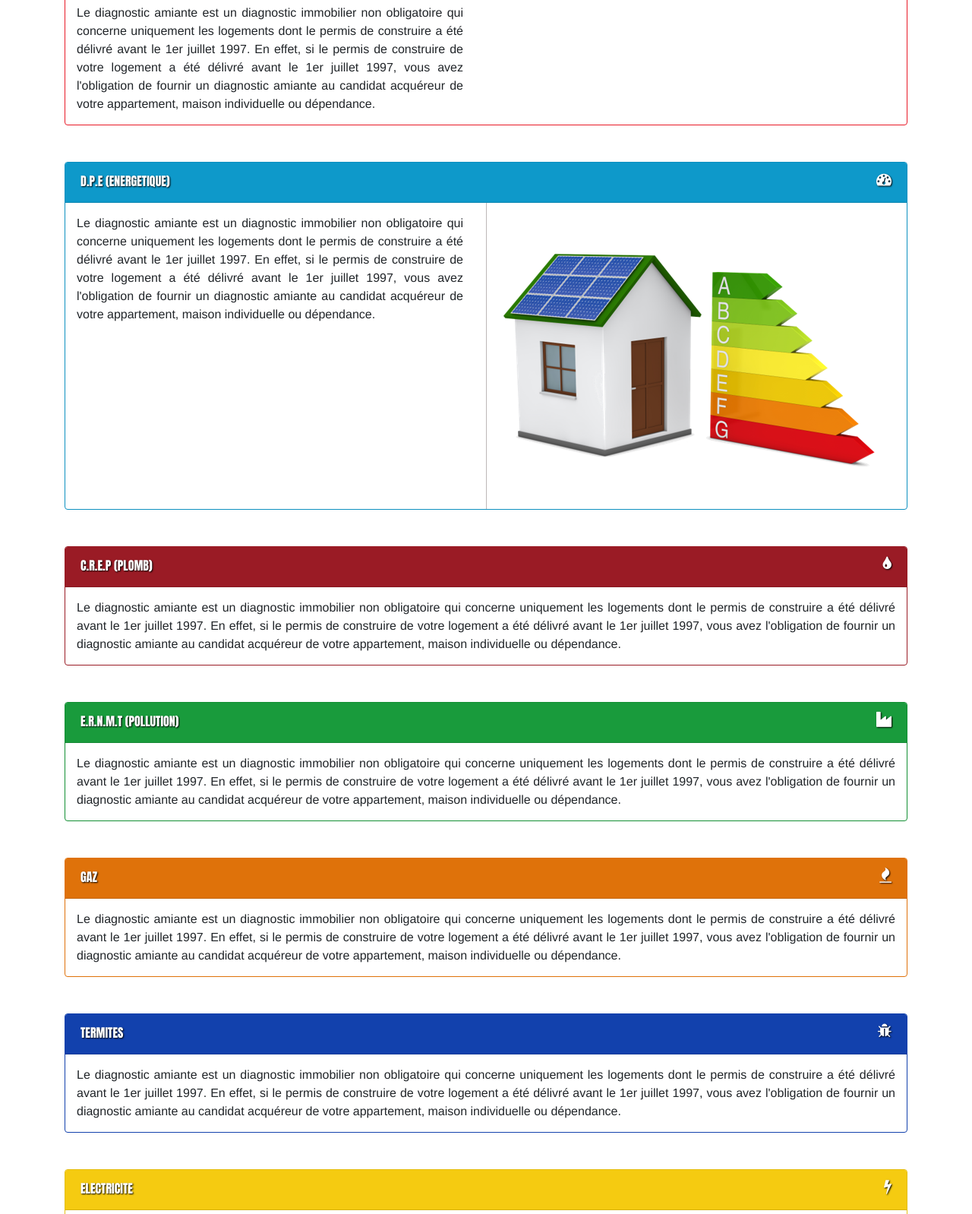
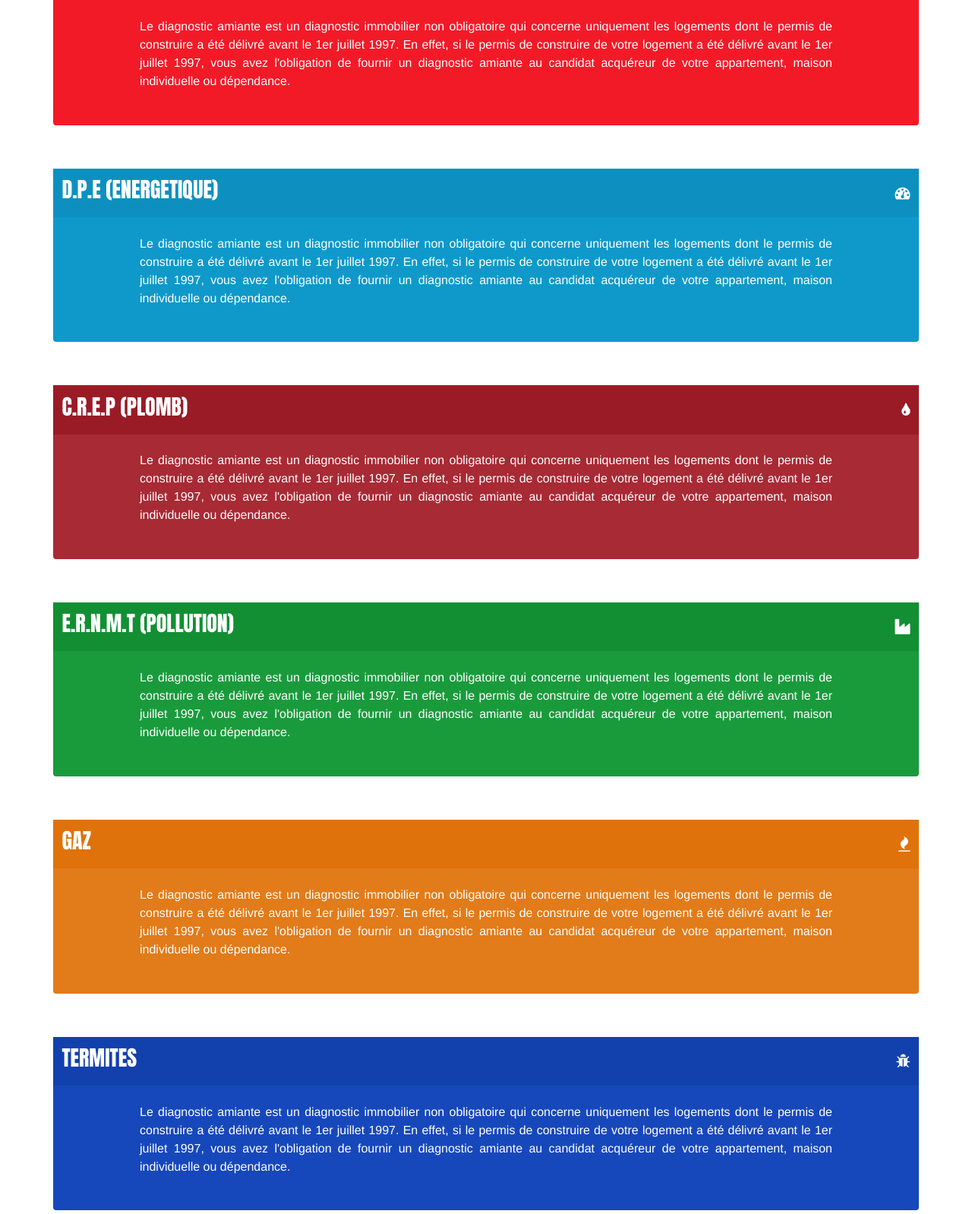
Before and after one commit to MrzAtn/CromDiag, a plain HTML site: page diags.html in a window 1280 px wide. Shown: the part 539-2137 px from the top of the page at 76% size. Drawn offline with nearby package versions, Linux system fonts and the light colour scheme.

Commit message:
button partenaire + cards form dans diags

```diff
--- a/css/style.css
+++ b/css/style.css
@@ -396,7 +396,7 @@ section {
 }
 
 
-/* intro */
+/* DIAGNOSTICS */
 
 .intro {
     display: flex;
@@ -404,19 +404,82 @@ section {
     align-items: center;
 }
 
-.intro img {
-    border-bottom: 3px #000000 inset;
+/* DIAGNOSTICS CARD STYLE */
+.diag_item {
+    position: relative;
+    width: 100%;
+    border-radius: 0.25rem;
+    margin-bottom: 5%;
+}
+
+.diag_card_header {
+    display: flex;
+    justify-content: space-between;
+    align-items: center;
+    font: 1.1em Impact;
+    color: #fff;
+    padding: 1%;
+}
+
+.diag_card_body {
+    margin-top: 2%;
+    margin-left: 10%;
+    margin-right: 10%;
+}
+
+.diag_card_text {
+    text-align: justify;
+    color: #fff;
+    line-height: 1.5;
+    padding-bottom: 5%;
 }
 /* ################ Presentation ################ */
 
-.nous p{
-    text: justify;
+.nous {
+    text-align: justify;
 }
 
 h2 {
     font-family: 'Helvetica', sans-serif;
     font-size: 1.5em;
     color: #343b3f;
+}
+
+.btn_orpi, .btn_nesten, .btn_mdiag {
+    padding: 3%;
+    border: 1px solid #343b3f;
+    border-radius: 0.25rem;
+    text-decoration: none;
+    background: #FFF;
+    color: #343b3f;
+    transition-property: background;
+    transition-duration: .5s;
+    position: relative;
+    margin: auto;
+}
+
+.btn_orpi:hover {
+    text-decoration: none;
+    background: #d7182a;
+    color: #343b3f;
+}
+
+.btn_nesten:hover {
+    text-decoration: none;
+    background: #00afbe;
+    color: #343b3f;
+}
+
+.btn_mdiag:hover {
+    text-decoration: none;
+    background: #f7f7f7;
+    color: #343b3f;
+}
+
+.partenairesConteneur{
+    display: flex;
+    flex-direction: column;
+    align-items: center;
 }
 
 
--- a/css/style_form.css
+++ b/css/style_form.css
@@ -27,10 +27,6 @@
     border: solid 1.7px #59ac75;
     height: 30px;
     font-family: 'Helvetica';
-}
-
-.element_form input:active, input::selection {
-    outline-color: #59ac75;
 }
 
 .element_form textarea {
--- a/diags.html
+++ b/diags.html
@@ -78,111 +78,84 @@
 			<!-- Les diagnostique de CromDiag -->
 			<section class="container">
 				<h1 class="title">Notre savoir faire</h1>
-				<div class="col-md-12 col-lg-12 col-xs-12 col-sm-12" id="mca">
-					<div class="card mb-5" style="border-color: #e91927;">
-						<div class="card-header" style="padding-bottom: 0%; background-color: #E21421;">
-							<p>M.C.A (AMIANTE)<i class="fa fa-font" style="font-size:20px; float:right;"></i></p>
+				<div class="diag_item" id="mca" style="background-color: #f31a28;">
+					<div class="diag_card_header" style="background-color: #e91927;">
+						<h3>M.C.A (AMIANTE)</h3><i class="fa fa-font" style="font-size:20px; float:right;"></i>
 					</div>
-						<div class="row">
-							<div class="descriptDiag col-md-6 col-lg-6 col-xs-12 col-sm-12">
-								<p class="card-text" style="margin: 15px;">
-									Le diagnostic amiante est un diagnostic immobilier non obligatoire qui concerne uniquement les logements dont le permis de construire a été délivré avant le 1er juillet 1997.
+					<div class="diag_card_body">
+						<p class="diag_card_text">Le diagnostic amiante est un diagnostic immobilier non obligatoire qui concerne uniquement les logements dont le permis de construire a été délivré avant le 1er juillet 1997.
 							En effet, si le permis de construire de votre logement a été délivré avant le 1er juillet 1997, vous avez l'obligation de fournir un diagnostic amiante au candidat acquéreur
-									de votre appartement, maison individuelle ou dépendance.
-								</p>
+							de votre appartement, maison individuelle ou dépendance. </p>
 					</div>
 				</div>
+				<div class="diag_item" id="dpe" style="background-color: #0E99CA;">
+					<div class="diag_card_header" style="background-color: #0d90c0;">
+						<h3>D.P.E (ENERGETIQUE)</h3><i class="fa fa-dashboard" style="font-size:20px; float:right;"></i>
+					</div>
+					<div class="diag_card_body">
+						<p class="diag_card_text">Le diagnostic amiante est un diagnostic immobilier non obligatoire qui concerne uniquement les logements dont le permis de construire a été délivré avant le 1er juillet 1997.
+							En effet, si le permis de construire de votre logement a été délivré avant le 1er juillet 1997, vous avez l'obligation de fournir un diagnostic amiante au candidat acquéreur
+							de votre appartement, maison individuelle ou dépendance.</p>
 					</div>
 				</div>
-				<div class="col-md-12 col-lg-12 col-xs-12 col-sm-12" id="dpe">
-					<div class="card mb-5" style="border-color: #0d90c0;">
-						<div class="card-header" style="padding-bottom: 0%; background-color: #0E99CA;">
-							<p>D.P.E (ENERGETIQUE)<i class="fa fa-dashboard" style="font-size:20px; float:right;"></i></p>
+				<div class="diag_item" id="crep" style="background-color: #a72a34;">
+					<div class="diag_card_header" style="background-color: #9A1B25;">
+						<h3>C.R.E.P (PLOMB)</h3><i class="fa fa-tint" style="font-size:20px; float:right;"></i>
 					</div>
-						<div class="row">
-							<div class="descriptDiag col-md-12 col-lg-6 col-xs-12 col-sm-12">
-								<p class="card-text" style="margin: 15px;">
-									Le diagnostic amiante est un diagnostic immobilier non obligatoire qui concerne uniquement les logements dont le permis de construire a été délivré avant le 1er juillet 1997.
+					<div class="diag_card_body">
+						<p class="diag_card_text">Le diagnostic amiante est un diagnostic immobilier non obligatoire qui concerne uniquement les logements dont le permis de construire a été délivré avant le 1er juillet 1997.
 							En effet, si le permis de construire de votre logement a été délivré avant le 1er juillet 1997, vous avez l'obligation de fournir un diagnostic amiante au candidat acquéreur
-									de votre appartement, maison individuelle ou dépendance.
-								</p>
-							</div>
-							<div class="iconeDiag d-none d-lg-block" style="border-left: 1px solid #bdb7b7;">
-								<img src="images/DPE.png" alt="">
+							de votre appartement, maison individuelle ou dépendance.</p>
 					</div>
 				</div>
+				<div class="diag_item" id="ernmt" style="background-color: #199B3C;">
+					<div class="diag_card_header" style="background-color: #128f33;">
+						<h3>E.R.N.M.T (POLLUTION)</h3><i class="fa fa-industry" style="font-size:20px; float:right;"></i>
+					</div>
+					<div class="diag_card_body">
+						<p class="diag_card_text">Le diagnostic amiante est un diagnostic immobilier non obligatoire qui concerne uniquement les logements dont le permis de construire a été délivré avant le 1er juillet 1997.
+							En effet, si le permis de construire de votre logement a été délivré avant le 1er juillet 1997, vous avez l'obligation de fournir un diagnostic amiante au candidat acquéreur
+							de votre appartement, maison individuelle ou dépendance.</p>
 					</div>
 				</div>
-				<div class="col-md-12 col-lg-12 col-xs-12 col-sm-12" id="crep">
-					<div class="card mb-5" style="border-color: #9A1B25;">
-						<div class="card-header" style="padding-bottom: 0%; background-color: #9A1B25;">
-							<p>C.R.E.P (PLOMB)<i class="fa fa-tint" style="font-size:20px; float:right;"></i></p>
+				<div class="diag_item" id="gaz" style="background-color: #e27b1a;">
+					<div class="diag_card_header" style="background-color: #DF720A;">
+						<h3>GAZ</h3><i class="fa fa-fire" style="font-size:20px; float:right;"></i>
 					</div>
-						<p class="card-text" style="margin: 15px;">
-							Le diagnostic amiante est un diagnostic immobilier non obligatoire qui concerne uniquement les logements dont le permis de construire a été délivré avant le 1er juillet 1997.
+					<div class="diag_card_body">
+						<p class="diag_card_text">Le diagnostic amiante est un diagnostic immobilier non obligatoire qui concerne uniquement les logements dont le permis de construire a été délivré avant le 1er juillet 1997.
 							En effet, si le permis de construire de votre logement a été délivré avant le 1er juillet 1997, vous avez l'obligation de fournir un diagnostic amiante au candidat acquéreur
-							de votre appartement, maison individuelle ou dépendance.
-						</p>
+							de votre appartement, maison individuelle ou dépendance.</p>
 					</div>
 				</div>
-				<div class="col-md-12 col-lg-12 col-xs-12 col-sm-12" id="ernmt">
-					<div class="card mb-5" style="border-color: #128f33;">
-						<div class="card-header" style="padding-bottom: 0%; background-color: #199B3C;">
-							<p>E.R.N.M.T (POLLUTION) <i class="fa fa-industry" style="font-size:20px; float:right;"></i></p>
+				<div class="diag_item" id="termites" style="background-color: #1748bb;">
+					<div class="diag_card_header" style="background-color: #1241AD;">
+						<h3>TERMITES</h3><i class="fa fa-bug" style="font-size:20px; float:right;"></i>
 					</div>
-						<p class="card-text" style="margin: 15px;">
-							Le diagnostic amiante est un diagnostic immobilier non obligatoire qui concerne uniquement les logements dont le permis de construire a été délivré avant le 1er juillet 1997.
+					<div class="diag_card_body">
+						<p class="diag_card_text">Le diagnostic amiante est un diagnostic immobilier non obligatoire qui concerne uniquement les logements dont le permis de construire a été délivré avant le 1er juillet 1997.
 							En effet, si le permis de construire de votre logement a été délivré avant le 1er juillet 1997, vous avez l'obligation de fournir un diagnostic amiante au candidat acquéreur
-							de votre appartement, maison individuelle ou dépendance.
-						</p>
+							de votre appartement, maison individuelle ou dépendance.</p>
 					</div>
 				</div>
-				<div class="col-md-12 col-lg-12 col-xs-12 col-sm-12" id="gaz">
-					<div class="card mb-5" style="border-color: #DF720A;">
-						<div class="card-header" style="padding-bottom: 0%; background-color: #DF720A;">
-							<p>GAZ <i class="fa fa-fire" style="font-size:20px; float:right;"></i></p>
+				<div class="diag_item" id="electricite" style="background-color: #F5CB11;">
+					<div class="diag_card_header" style="background-color: #e4be14;">
+						<h3>ELEC</h3><i class="fa fa-flash" style="font-size:20px; float:right;"></i>
 					</div>
-						<p class="card-text" style="margin: 15px;">
-							Le diagnostic amiante est un diagnostic immobilier non obligatoire qui concerne uniquement les logements dont le permis de construire a été délivré avant le 1er juillet 1997.
+					<div class="diag_card_body">
+						<p class="diag_card_text">Le diagnostic amiante est un diagnostic immobilier non obligatoire qui concerne uniquement les logements dont le permis de construire a été délivré avant le 1er juillet 1997.
 							En effet, si le permis de construire de votre logement a été délivré avant le 1er juillet 1997, vous avez l'obligation de fournir un diagnostic amiante au candidat acquéreur
-							de votre appartement, maison individuelle ou dépendance.
-						</p>
+							de votre appartement, maison individuelle ou dépendance.</p>
 					</div>
 				</div>
-				<div class="col-md-12 col-lg-12 col-xs-12 col-sm-12" id="termites">
-					<div class="card mb-5" style="border-color: #1241AD;">
-						<div class="card-header" style="padding-bottom: 0%; background-color: #1241AD;">
-							<p>TERMITES <i class="fa fa-bug" style="font-size:20px; float:right;"></i></p>
+				<div class="diag_item" id="carrez" style="background-color: #7e18aa;">
+					<div class="diag_card_header" style="background-color: #75179E;">
+						<h3>CARREZ / BOUTIN</h3><i class="fa fa-home" style="font-size:20px; float:right;"></i>
 					</div>
-						<p class="card-text" style="margin: 15px;">
-							Le diagnostic amiante est un diagnostic immobilier non obligatoire qui concerne uniquement les logements dont le permis de construire a été délivré avant le 1er juillet 1997.
+					<div class="diag_card_body">
+						<p class="diag_card_text">Le diagnostic amiante est un diagnostic immobilier non obligatoire qui concerne uniquement les logements dont le permis de construire a été délivré avant le 1er juillet 1997.
 							En effet, si le permis de construire de votre logement a été délivré avant le 1er juillet 1997, vous avez l'obligation de fournir un diagnostic amiante au candidat acquéreur
-							de votre appartement, maison individuelle ou dépendance.
-						</p>
-					</div>
-				</div>
-				<div class="col-md-12 col-lg-12 col-xs-12 col-sm-12" id="electricite">
-					<div class="card mb-5" style="border-color: #e4be14;">
-						<div class="card-header" style="padding-bottom: 0%; background-color: #F5CB11;">
-							<p>ELECTRICITE <i class="fa fa-flash" style="font-size:20px; float:right;"></i></p>
-						</div>
-						<p class="card-text" style="margin: 15px;">
-							Le diagnostic amiante est un diagnostic immobilier non obligatoire qui concerne uniquement les logements dont le permis de construire a été délivré avant le 1er juillet 1997.
-							En effet, si le permis de construire de votre logement a été délivré avant le 1er juillet 1997, vous avez l'obligation de fournir un diagnostic amiante au candidat acquéreur
-							de votre appartement, maison individuelle ou dépendance.
-						</p>
-					</div>
-				</div>
-				<div class="col-md-12 col-lg-12 col-xs-12 col-sm-12" id="carrez">
-					<div class="card mb-5" style="border-color: #75179E;">
-						<div class="card-header" style="padding-bottom: 0%; background-color: #75179E;">
-							<p>LOI CARREZ / LOI BOUTIN <i class="fa fa-home" style="font-size:20px; float:right;"></i></p>
-						</div>
-						<p class="card-text" style="margin: 15px;">
-							Le diagnostic amiante est un diagnostic immobilier non obligatoire qui concerne uniquement les logements dont le permis de construire a été délivré avant le 1er juillet 1997.
-							En effet, si le permis de construire de votre logement a été délivré avant le 1er juillet 1997, vous avez l'obligation de fournir un diagnostic amiante au candidat acquéreur
-							de votre appartement, maison individuelle ou dépendance.
-						</p>
+							de votre appartement, maison individuelle ou dépendance.</p>
 					</div>
 				</div>
 			</section>
```
Also changed, not shown: presentation.html (+6 -6 lines), 1 other file. Lines whose indentation alone changed are shown as unchanged.
